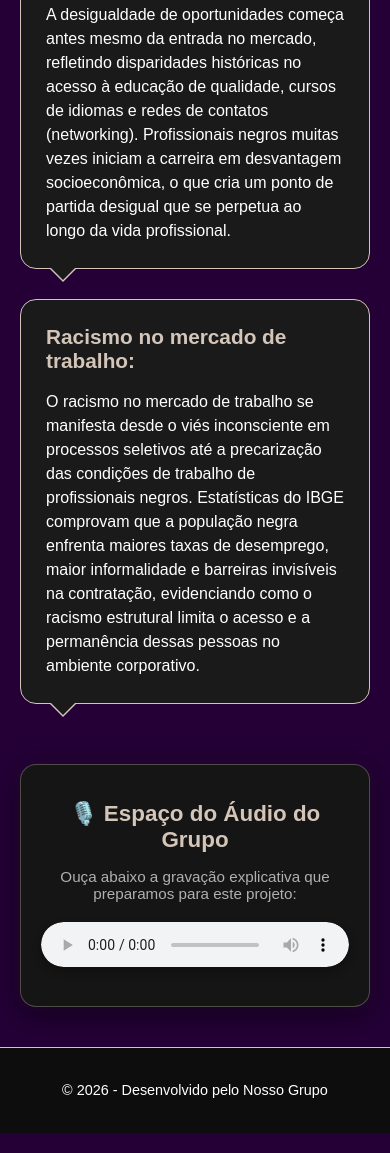
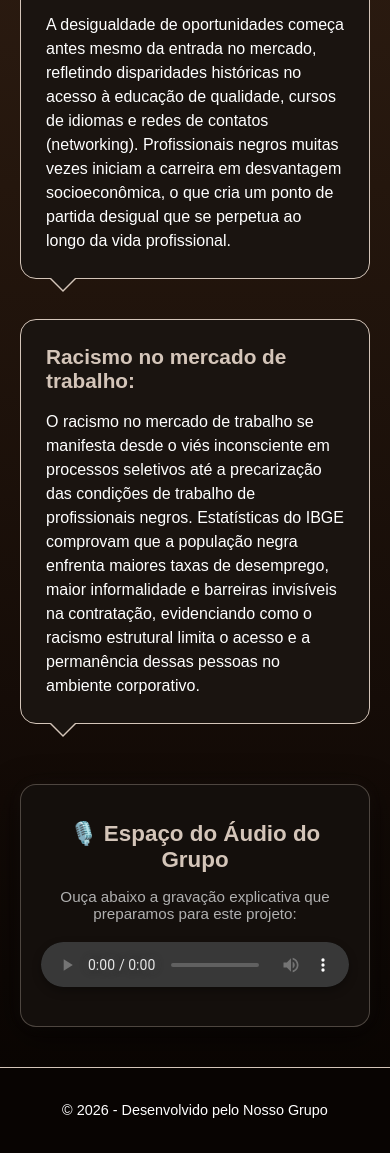
Before and after one commit to Auryani/Racismo-no-trabalho, a plain HTML site: page index.html in a window 390 px wide. Shown: the part 606-1759 px from the top of the page. Drawn offline with Linux system fonts and the light colour scheme.

Commit message:
Update styles for background and card elements

```diff
--- a/style.css
+++ b/style.css
@@ -1,6 +1,8 @@
 /* ---- CONFIGURAÇÕES GERAIS E CORES ---- */
 body {
-   background-color: #240037;
+   /* Degradê marrom que escurece conforme a rolagem da página */
+   background: linear-gradient(180deg, #3B2618 0%, #24160D 45%, #120A06 80%, #080402 100%);
+   background-color: #120A06; /* Cor de reserva */
    color: #f4eaea; /* Texto branco */
    font-family: Arial, sans-serif;
    margin: 0;
@@ -77,6 +79,11 @@ body {
    transform: translateY(-1px);
 }
 
+/* ---- BANNER / CABEÇALHO ---- */
+.header-banner {
+   text-align: center;
+   margin-bottom: 50px;
+}
 
 .header-banner h1 {
    color: #D4C5B9; /* Título Bege */
@@ -103,14 +110,14 @@ body {
 /* Grid das Divs Informativas (Balões de Conversa) */
 .card-section {
    display: grid;
-   grid-template-columns: repeat(auto-fit, minmax(250px, 1fr));
-   gap: 30px; /* Espaço para as pontas dos balões */
+   grid-template-columns: repeat(auto-fit, minmax(280px, 1fr));
+   gap: 38px 30px; /* 38px vertical (para caber a ponta do balão) e 30px horizontal */
    margin-bottom: 60px;
 }
 
 .info-card {
    position: relative; /* Base para o posicionamento da ponta do balão */
-   background-color: #1A1A1A; /* Grafite escuro */
+   background-color: #1A1410; /* Grafite com toque quente marrom */
    border: 1px solid #D4C5B9; /* Borda Bege */
    border-radius: 16px; /* Cantos arredondados estilo balão */
    padding: 25px;
@@ -118,7 +125,7 @@ body {
    transition: transform 0.2s, background-color 0.2s, box-shadow 0.2s;
 }
 
-/* Ponta interna do balão */
+/* Ponta interna do balão (Esquerda - padrão) */
 .info-card::after {
    content: "";
    position: absolute;
@@ -126,13 +133,13 @@ body {
    left: 30px;
    border-width: 12px 12px 0;
    border-style: solid;
-   border-color: #1A1A1A transparent;
+   border-color: #1A1410 transparent;
    display: block;
    width: 0;
-   transition: border-color 0.2s; /* Transição suave junto com o card */
+   transition: border-color 0.2s;
 }
 
-/* Bordinha bege da ponta do balão */
+/* Bordinha bege da ponta do balão (Esquerda - padrão) */
 .info-card::before {
    content: "";
    position: absolute;
@@ -145,16 +152,27 @@ body {
    width: 0;
 }
 
+/* Variação opcional: Ponta do balão à direita (para os 2 novos balões, se quiser) */
+.info-card.right::after {
+   left: auto;
+   right: 30px;
+}
+
+.info-card.right::before {
+   left: auto;
+   right: 29px;
+}
+
 /* Hover nos balões */
 .info-card:hover {
    transform: translateY(-5px);
-   background-color: #242424; /* Fundo clareia um pouco */
-   box-shadow: 0 5px 15px rgba(212, 197, 185, 0.2); /* Brilho sutil bege */
+   background-color: #261D17; /* Fundo clareia num marrom escuro suave */
+   box-shadow: 0 5px 15px rgba(212, 197, 185, 0.2);
 }
 
-/* Corrigido: Atualiza a ponta interna do balão no hover para acompanhar o fundo */
+/* Atualiza a ponta interna do balão no hover para acompanhar o fundo */
 .info-card:hover::after {
-   border-color: #242424 transparent;
+   border-color: #261D17 transparent;
 }
 
 .info-card h2 {
@@ -171,21 +189,21 @@ body {
 
 /* ---- SEÇÃO DE ÁUDIO REFINADA ---- */
 .audio-section {
-   background-color: #151515; /* Fundo grafite profundo */
-   border: 1px solid rgba(212, 197, 185, 0.3); /* Linha fina e elegante */
+   background-color: #140F0C; /* Fundo grafite amarronzado profundo */
+   border: 1px solid rgba(212, 197, 185, 0.3);
    border-radius: 16px;
    padding: 35px 20px;
    text-align: center;
-   box-shadow: 0 8px 32px rgba(0, 0, 0, 0.5),
-               0 0 15px rgba(212, 197, 185, 0.05); /* Brilho sutil de fundo */
+   box-shadow: 0 8px 32px rgba(0, 0, 0, 0.6),
+               0 0 15px rgba(212, 197, 185, 0.05);
    transition: box-shadow 0.3s ease, border-color 0.3s ease;
 }
 
 /* Hover na área de áudio */
 .audio-section:hover {
-   border-color: #D4C5B9; /* Acende a borda em bege */
-   box-shadow: 0 8px 32px rgba(0, 0, 0, 0.6),
-               0 0 25px rgba(212, 197, 185, 0.15); /* Intensifica o brilho */
+   border-color: #D4C5B9;
+   box-shadow: 0 8px 32px rgba(0, 0, 0, 0.7),
+               0 0 25px rgba(212, 197, 185, 0.15);
 }
 
 .audio-section h2 {
@@ -196,7 +214,7 @@ body {
 }
 
 .audio-section p {
-   color: #B0B0B0; /* Texto cinza claro */
+   color: #B0B0B0;
    font-size: 0.95rem;
    margin-bottom: 20px;
 }
@@ -209,13 +227,14 @@ audio {
    border-radius: 30px;
    background-color: #222222;
    box-shadow: 0 4px 10px rgba(0, 0, 0, 0.3);
+   color-scheme: dark;
 }
 
 /* ---- RODAPÉ ---- */
 footer {
    text-align: center;
    padding: 20px;
-   background-color: #0D0D0D; /* Quase preto */
+   background-color: #080402; /* Preto amarronzado bem escuro */
    border-top: 1px solid #D4C5B9;
    color: #FFFFFF;
    font-size: 0.9rem;
@@ -226,11 +245,13 @@ footer {
    .navbar {
        padding: 0 20px;
    }
-   /* Corrigido: Seletor alterado para esconder a classe correta (.nav-links) */
    .nav-links {
        display: none;
    }
    .header-banner h1 {
        font-size: 2rem;
    }
+   .card-section {
+       gap: 40px;
+   }
 }
```
